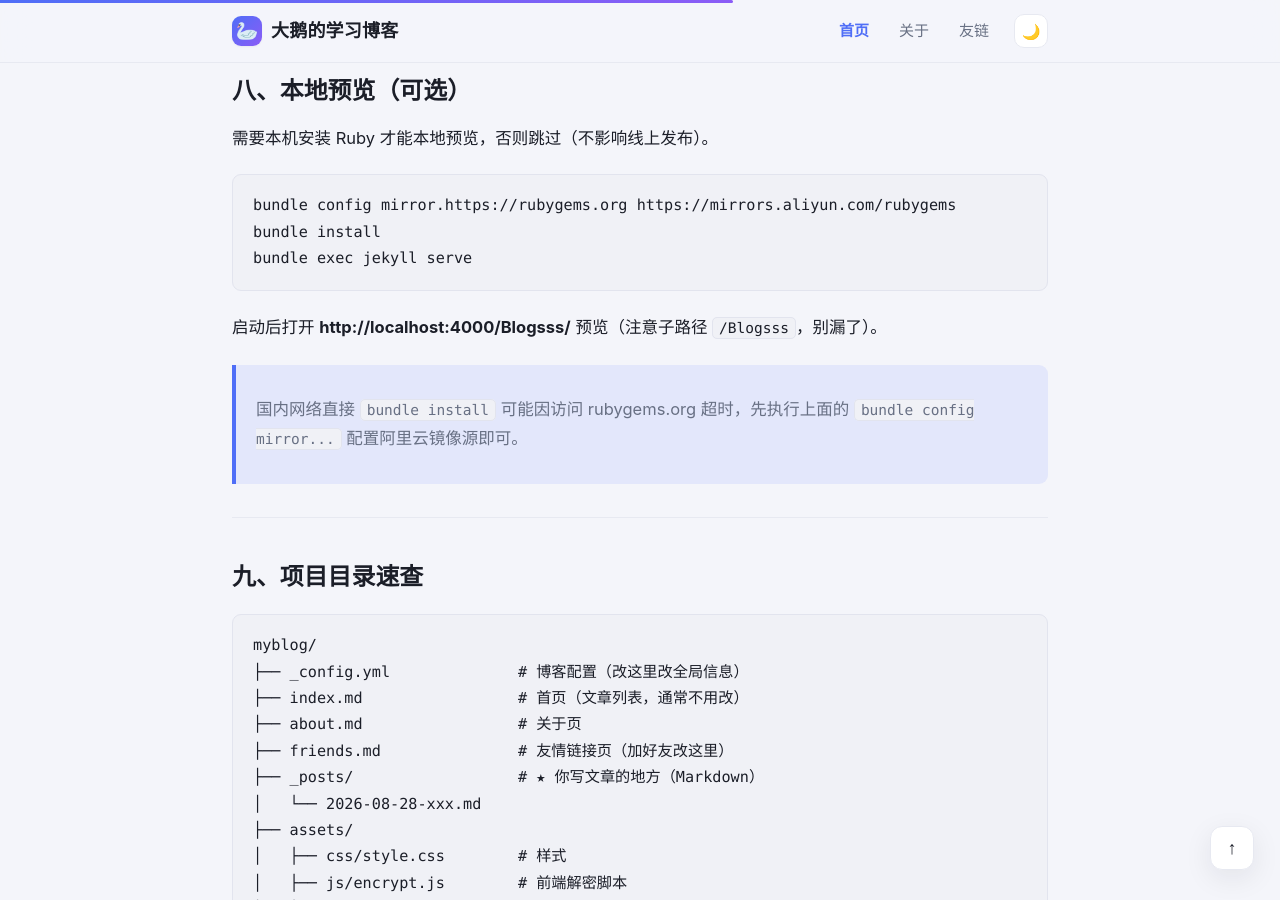
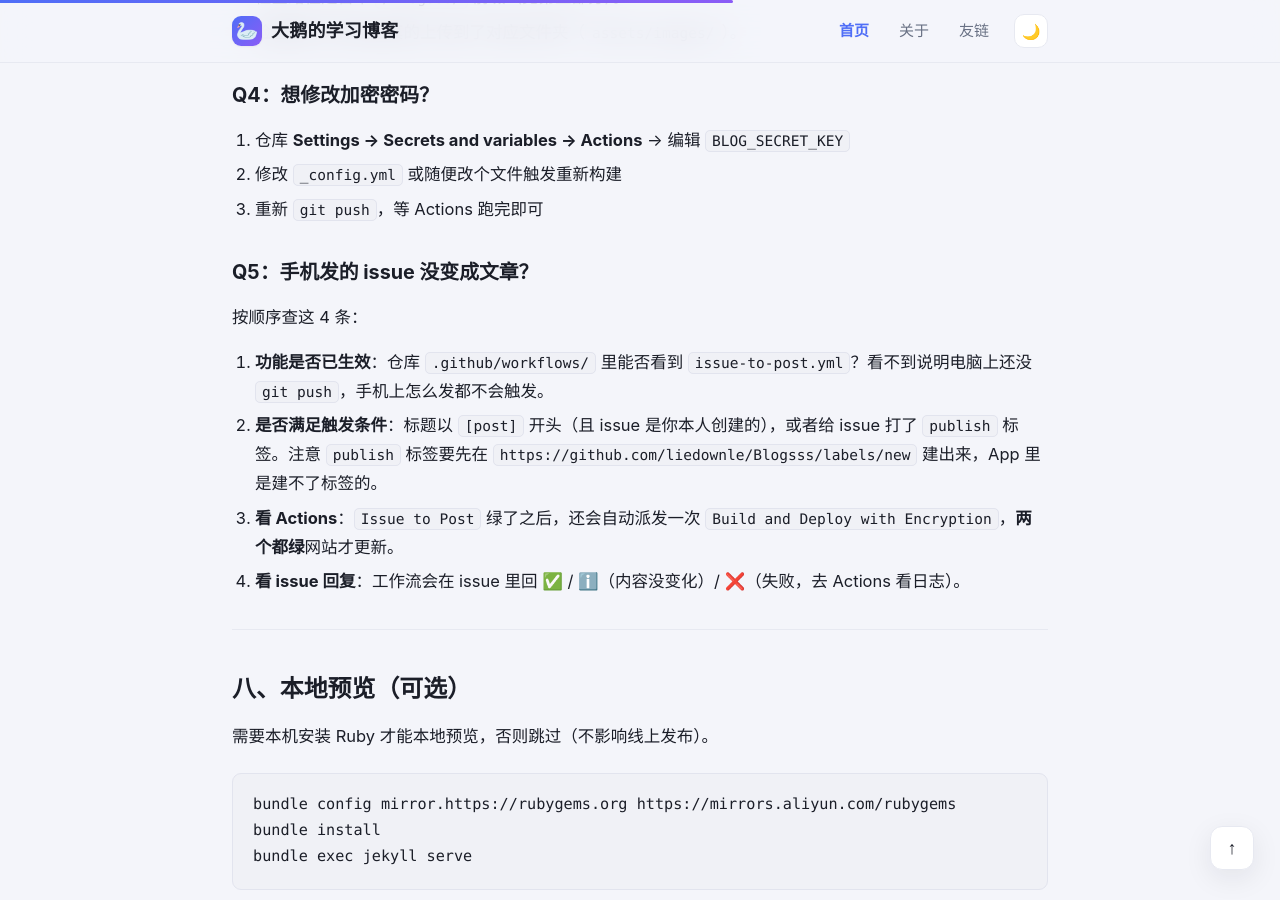
Before and after one commit to liedownle/Blogsss, a Jekyll site: the page built from 操作手册.md, in a window 1280 px wide and 900 px high, scrolled down 6495 px. Built offline with Jekyll 4.4.1, drawn with Linux system fonts in a browser that asks for light colours; our own code applies the rules of GitHub Pages for plain Markdown files; some of the changed text lies outside the part shown.

Commit message:
docs: mobile publish guide

```diff
--- a/操作手册.md
+++ b/操作手册.md
@@ -16,9 +16,13 @@
 
 **重要：本项目是"子路径"部署**，所有在文章正文里引用的图片/文件路径都要带 `/Blogsss/` 前缀（详见第五部分）。
 
+> 只想用手机发文章？直接看 **第十一章「手机发布博客」**。
+
 ---
 
 ## 二、日常发布一篇博客（完整流程）
+
+> 手机发文不看这一章，见 **第十一章**。
 
 ### 第 1 步：创建博文文件
 
@@ -215,6 +219,13 @@
 2. 修改 `_config.yml` 或随便改个文件触发重新构建
 3. 重新 `git push`，等 Actions 跑完即可
 
+### Q5：手机发的 issue 没变成文章？
+按顺序查这 4 条：
+1. **功能是否已生效**：仓库 `.github/workflows/` 里能否看到 `issue-to-post.yml`？看不到说明电脑上还没 `git push`，手机上怎么发都不会触发。
+2. **是否满足触发条件**：标题以 `[post]` 开头（且 issue 是你本人创建的），或者给 issue 打了 `publish` 标签。注意 `publish` 标签要先在 `https://github.com/liedownle/Blogsss/labels/new` 建出来，App 里是建不了标签的。
+3. **看 Actions**：`Issue to Post` 绿了之后，还会自动派发一次 `Build and Deploy with Encryption`，**两个都绿**网站才更新。
+4. **看 issue 回复**：工作流会在 issue 里回 ✅ / ℹ️（内容没变化）/ ❌（失败，去 Actions 看日志）。
+
 ---
 
 ## 八、本地预览（可选）
```
Also changed, not shown: README.md.
